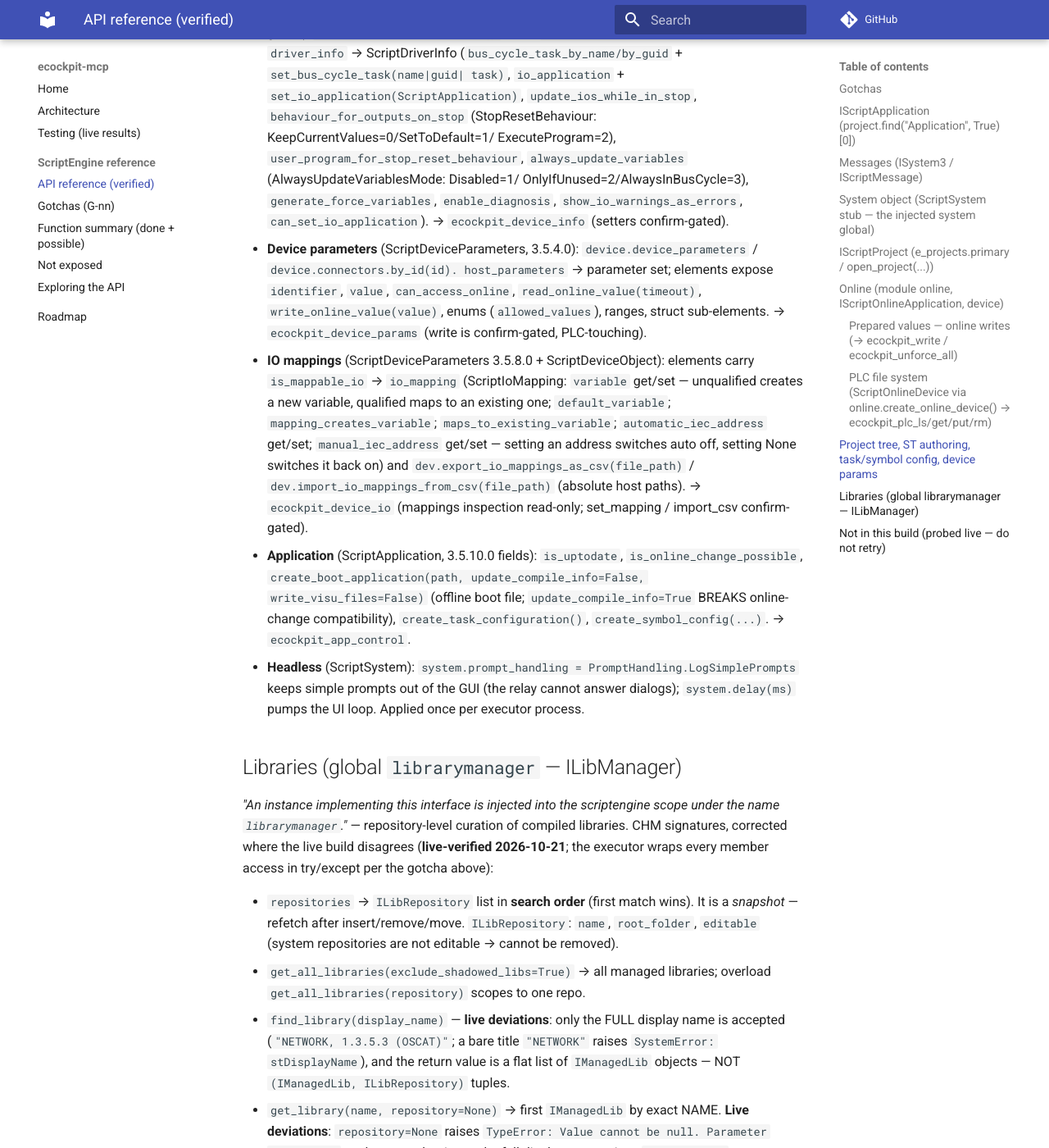
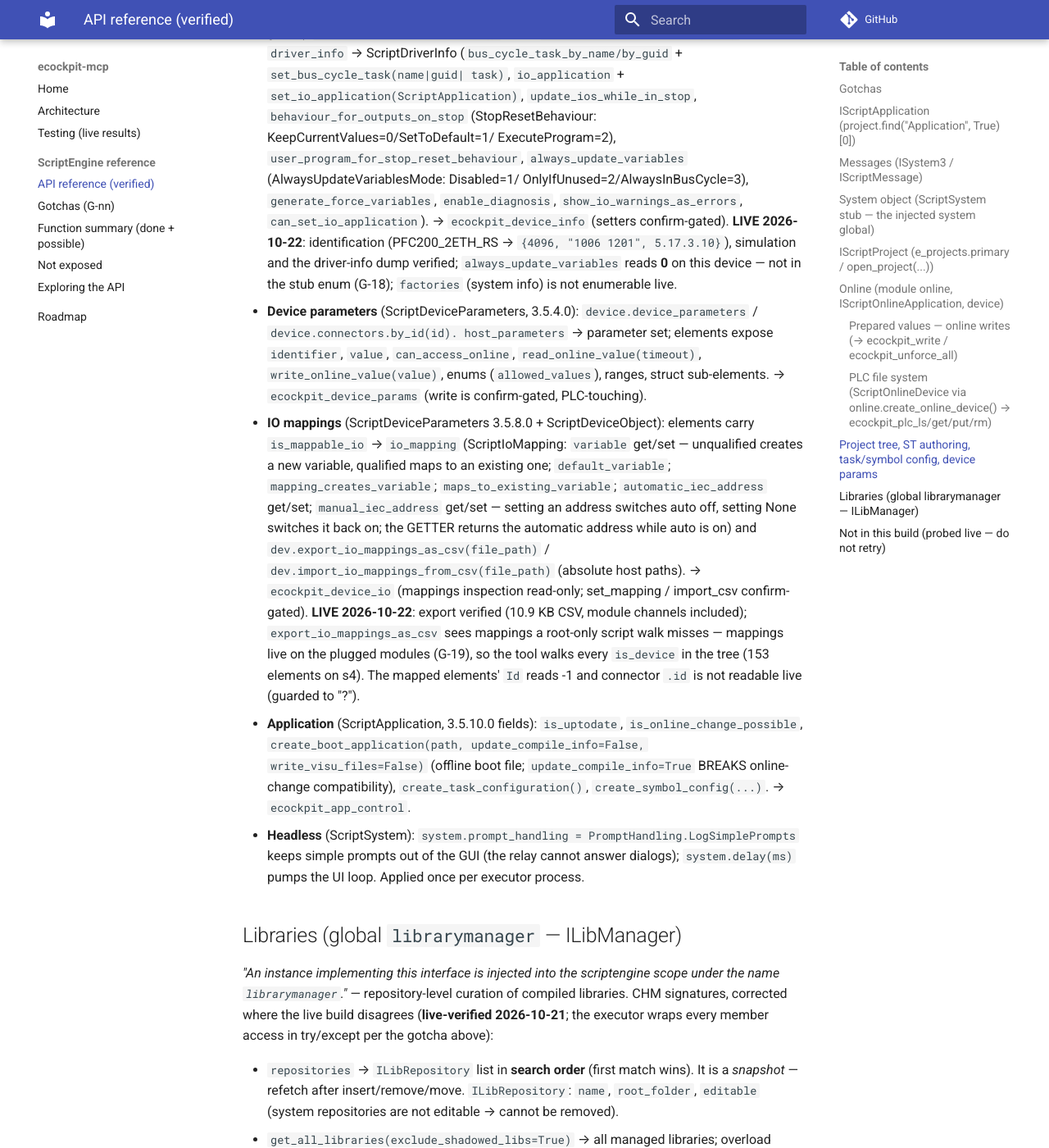
Before and after one commit to mikolaj-kow/ecockpit-mcp, an MkDocs documentation site: the page built from docs/SCRIPTENGINE_API.md, in a window 1280 px wide and 1400 px high, scrolled down 8754 px. Shown: the whole window at 82% size. Built offline with MkDocs 1.6.1 and Material for MkDocs 9.7.7, drawn with Linux system fonts in a browser that asks for light colours; comment, search, counter and statistics services are not loaded.

Commit message:
live pass (read-only): system/device_info/device_io verified; G-18/G-19
- TESTING.md: system info, identification (PFC200_2ETH_RS -> {4096,
  1006 1201, 5.17.3.10}), simulation, driver_info, mappings (153
  elements), export_csv (10.9 KB), symbol-config precondition path,
  device_params list all VERIFIED; prompt-simulation + symbol options
  + destructive set stay PENDING
- G-18: always_update_variables reads 0 - the stub enum has no 0;
  decoders fall back to raw ints
- G-19: mappings live on the plugged modules - root-only walk found 0
  while the engine CSV listed them; io_mapping is the reliable filter
- API/ROADMAP updated with the live findings

```diff
--- a/docs/SCRIPTENGINE_API.md
+++ b/docs/SCRIPTENGINE_API.md
@@ -327,7 +327,11 @@ feat/scriptlib-tools:
   OnlyIfUnused=2/AlwaysInBusCycle=3), `generate_force_variables`,
   `enable_diagnosis`, `show_io_warnings_as_errors`,
   `can_set_io_application`). → `ecockpit_device_info` (setters
-  confirm-gated).
+  confirm-gated). **LIVE 2026-10-22**: identification
+  (PFC200_2ETH_RS → `{4096, "1006 1201", 5.17.3.10}`), simulation and
+  the driver-info dump verified; `always_update_variables` reads **0**
+  on this device — not in the stub enum (G-18); `factories` (system
+  info) is not enumerable live.
 - **Device parameters** (ScriptDeviceParameters, 3.5.4.0):
   `device.device_parameters` / `device.connectors.by_id(id).
   host_parameters` → parameter set; elements expose `identifier`,
@@ -342,11 +346,18 @@ feat/scriptlib-tools:
   `default_variable`; `mapping_creates_variable`;
   `maps_to_existing_variable`; `automatic_iec_address` get/set;
   `manual_iec_address` get/set — setting an address switches auto
-  off, setting None switches it back on) and
+  off, setting None switches it back on; the GETTER returns the
+  automatic address while auto is on) and
   `dev.export_io_mappings_as_csv(file_path)` /
   `dev.import_io_mappings_from_csv(file_path)` (absolute host paths).
   → `ecockpit_device_io` (mappings inspection read-only;
-  set_mapping / import_csv confirm-gated).
+  set_mapping / import_csv confirm-gated). **LIVE 2026-10-22**:
+  export verified (10.9 KB CSV, module channels included);
+  `export_io_mappings_as_csv` sees mappings a root-only script walk
+  misses — mappings live on the plugged modules (G-19), so the tool
+  walks every `is_device` in the tree (153 elements on s4). The
+  mapped elements' `Id` reads -1 and connector `.id` is not readable
+  live (guarded to "?").
 - **Application** (ScriptApplication, 3.5.10.0 fields): `is_uptodate`,
   `is_online_change_possible`, `create_boot_application(path,
   update_compile_info=False, write_visu_files=False)` (offline boot
```
Also changed, not shown: docs/ROADMAP.md (+8 -7 lines), docs/SCRIPTENGINE_GOTCHAS.md (+2 -0 lines), docs/TESTING.md (+8 -0 lines).
